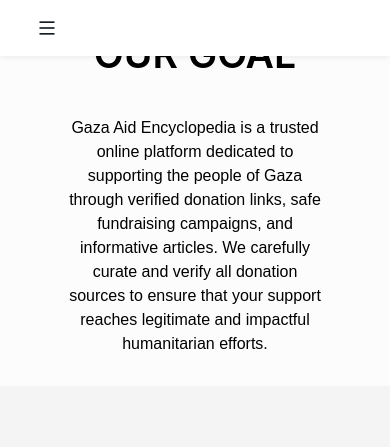
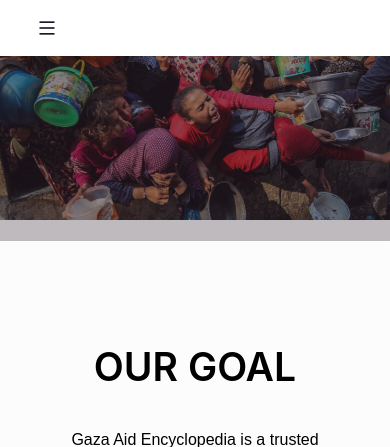
Before and after one commit to Rayane-neko-dev/Gaza-Aid-Encyclopedia, a Django app: page / in a window 390 px wide. Shown: the top 447 px of the page. Run offline with Django 5.2, Linux system fonts and the light colour scheme; data that the repository does not hold is empty; some libraries are stand-ins or nearby versions; grey boxes are pictures that could not be loaded.

Commit message:
Update style.css

```diff
--- a/static/assets/css/style.css
+++ b/static/assets/css/style.css
@@ -2256,15 +2256,3 @@
       background-color: #3399d4;
          width: 100px;
        }
-@media (max-width: 768px) {
-  /* Hide 1st and 3rd items */
-  #slider1 .item:first-child,
-  #slider1 .item:last-child {
-    display: none !important;
-  }
-
-  /* Show 2nd item */
-  #slider1 .item:nth-child(2) {
-    display: block !important;
-  }
-}
```
